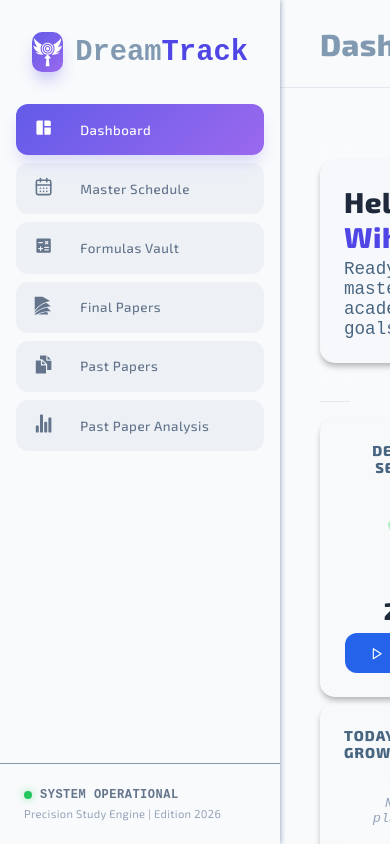
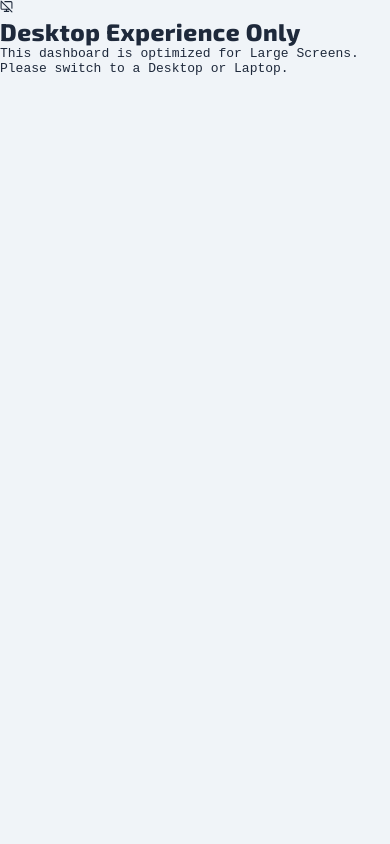
Before and after one commit to lakshan-beast/Future-Plan, a React (Vite) app: page / in a window 390 px wide. Built offline with nearby package versions, Linux system fonts and the light colour scheme.

Commit message:
Add DesktopOnlyView component and implement responsive screen handling in App component

```diff
--- a/src/App.jsx
+++ b/src/App.jsx
@@ -1,4 +1,4 @@
-import { useState } from "react";
+import { useState, useEffect } from "react";
 
 import Dashboard from "./pages/Dashboard";
 import Papers from "./pages/Papers";
@@ -6,6 +6,7 @@ import Formulas from "./pages/Formulas";
 import Analysis from "./pages/Analysis";
 import Timetable from "./pages/Timetable";
 import FinalPapers from "./pages/FinalPapers";
+// import DesktopOnlyView from "./pages/DesktopOnlyView";
 
 import { MdSpaceDashboard } from "react-icons/md";
 import { IoDocumentsSharp, IoStatsChart } from "react-icons/io5";
@@ -14,10 +15,38 @@ import { LuCalendarDays } from "react-icons/lu";
 import { PiMathOperationsFill } from "react-icons/pi";
 import { GiPapers } from "react-icons/gi";
 
+import { LuMonitorOff } from "react-icons/lu";
+
 // import Logo from "../public/logo.jpg";
+
+const DesktopOnlyView = () => (
+  <div className="mobile-blocker">
+    <div className="device-animation">
+      <LuMonitorOff />
+    </div>
+    <h2>Desktop Experience Only</h2>
+    <p>
+      This dashboard is optimized for Large Screens. Please switch to a Desktop
+      or Laptop.
+    </p>
+  </div>
+);
 
 function App() {
   const [activeTab, setActiveTab] = useState("dashboard");
+
+  const [isLargeScreen, setIsLargeScreen] = useState(window.innerWidth >= 800);
+
+  useEffect(() => {
+    const handleResize = () => setIsLargeScreen(window.innerWidth >= 1024);
+    window.addEventListener("resize", handleResize); // Screen එකේ වෙනස්කම් ගැන අවධානයෙන් ඉන්නවා
+    return () => window.removeEventListener("resize", handleResize);
+  }, []);
+
+  // 2. Screen එක පොඩි නම් Dashboard එක පෙන්වන්නේ නැතුව Message එක පෙන්වනවා
+  if (!isLargeScreen) {
+    return <DesktopOnlyView />;
+  }
 
   return (
     <div className="app-container">
@@ -114,6 +143,8 @@ function App() {
           {activeTab === "analysis" && <Analysis />}
           {activeTab === "timetable" && <Timetable />}
           {activeTab === "finalpapers" && <FinalPapers />}
+
+          {activeTab === "desktop-warning" && <DesktopOnlyView />}
         </section>
       </main>
     </div>
```
